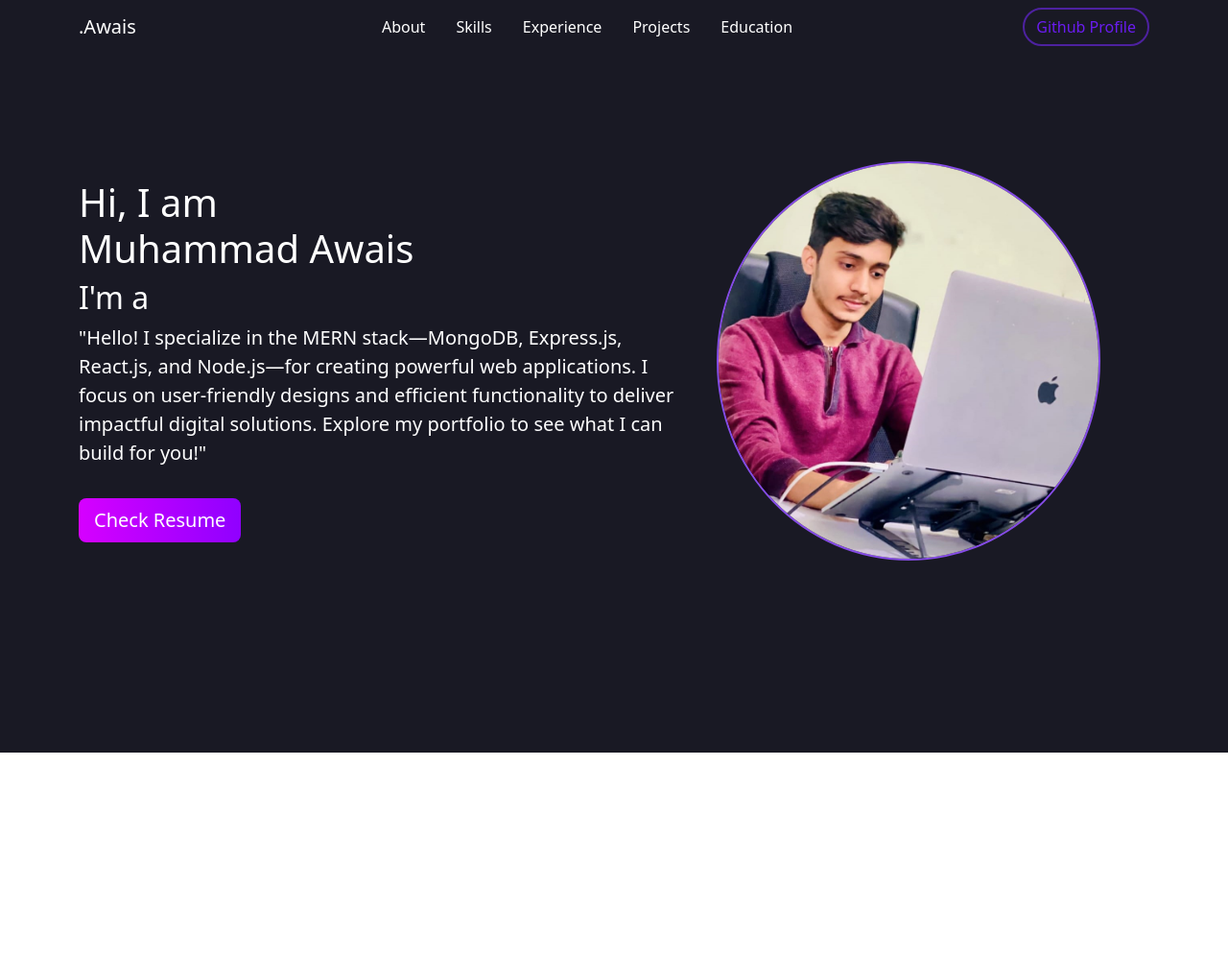
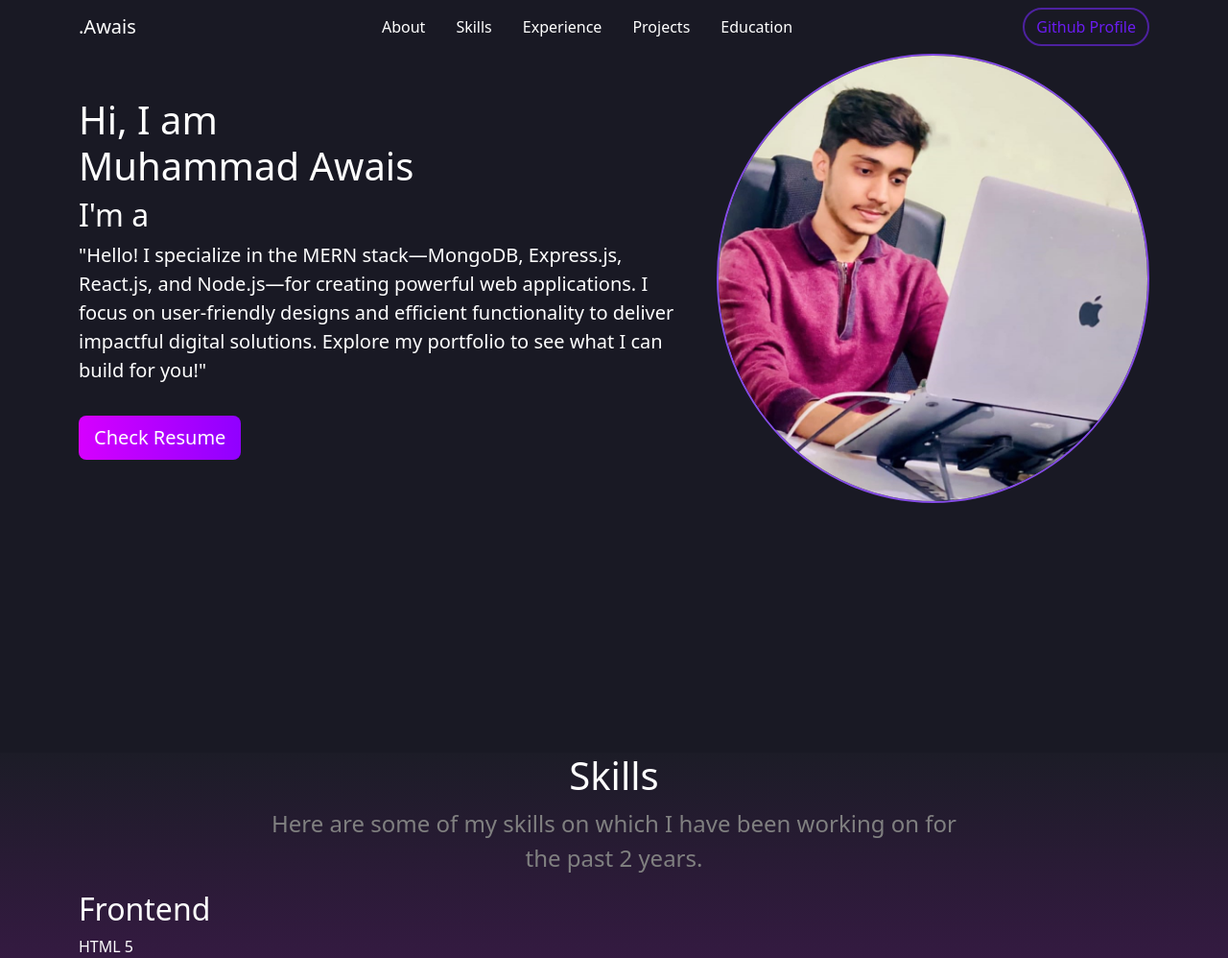
Before and after one commit to awaixrao/Personal-Portfolio, a plain HTML site: page index.html in a window 1280 px wide. Shown: the whole page at 96% size. Before the commit the page ends 800 px from the top, so only its background shows below. Drawn offline with nearby package versions, Linux system fonts and the light colour scheme; a script that the page names is missing.

Commit message:
resume added

```diff
--- a/index.html
+++ b/index.html
@@ -3,21 +3,20 @@
 <head>
     <meta charset="UTF-8">
     <meta name="viewport" content="width=device-width, initial-scale=1.0">
-    <!-- Bootstrap -->
+    <!-- Bootstrap CSS -->
     <link href="https://cdn.jsdelivr.net/npm/bootstrap@5.2.3/dist/css/bootstrap.min.css" rel="stylesheet" integrity="sha384-rbsA2VBKQhggwzxH7pPCaAqO46MgnOM80zW1RWuH61DGLwZJEdK2Kadq2F9CUG65" crossorigin="anonymous">
     <link rel="stylesheet" href="style.css">
     <title>My Personal Portfolio</title>
 </head>
 <body>
-    <!-- NavBar -->
-
-    <nav class="navbar my-nav navbar-expand-lg ">
+    <!-- Navbar -->
+    <nav class="navbar my-nav navbar-expand-lg">
         <div class="container">
-          <a class="navbar-brand text-white"  href="#">.Awais</a>
+            <a class="navbar-brand text-white" href="#">.Awais</a>
             <button class="navbar-toggler" type="button" data-bs-toggle="collapse" data-bs-target="#navbarNav" aria-controls="navbarNav" aria-expanded="false" aria-label="Toggle navigation">
                 <span class="navbar-toggler-icon"></span>
             </button>
-          <div class="collapse navbar-collapse " id="navbarNav">
+            <div class="collapse navbar-collapse" id="navbarNav">
                 <ul class="navbar-nav m-auto d-flex gap-3">
                     <li class="nav-item">
                         <a class="nav-link text-white active" aria-current="page" href="#">About</a>
@@ -29,26 +28,24 @@
                         <a class="nav-link text-white" href="#">Experience</a>
                     </li>
                     <li class="nav-item">
-                <a class="nav-link text-white"  href="#" >Projects</a>
+                        <a class="nav-link text-white" href="#">Projects</a>
                     </li>
                     <li class="nav-item">
-                <a class="nav-link text-white"  href="#" >Education</a>
+                        <a class="nav-link text-white" href="#">Education</a>
                     </li>
                 </ul>
             </div>
             <div>
-
-             <a href="https://github.com/awaixrao " target="_blank" type="button" class="btn btn-outline-primary git-btn rounded-pill ">Github Profile</a>
+                <a href="https://github.com/awaixrao" target="_blank" class="btn btn-outline-primary git-btn rounded-pill">Github Profile</a>
             </div>
         </div>
     </nav>
 
-      <!-- hero section start -->
+    <!-- Hero Section -->
     <section class="hero-section">
         <div class="container">
-          <div class="row header-height">
-            <div class="col-md-7">
-              <div>
+            <div class="row align-items-center">
+                <div class="col-md-7 text-center text-md-start mb-4 mb-md-0">
                     <h1 class="text-white">Hi, I am <br>Muhammad Awais</h1>
                     <div class="d-flex align-items-center gap-2">
                         <h2 class="text-white">I'm a </h2>
@@ -58,29 +55,41 @@
                         </div>
                     </div>
                     <p class="fs-5 text-white">"Hello! I specialize in the MERN stack—MongoDB, Express.js, React.js, and Node.js—for creating powerful web applications. I focus on user-friendly designs and efficient functionality to deliver impactful digital solutions. Explore my portfolio to see what I can build for you!"</p>
-
-                 <button type="button" class="btn mt-3 btn-primary btn-lg resume-btn">Check Resume</button>
+                    <a type="button" target="_blank" href="https://docs.google.com/document/d/1UW1PWBZseWNkWUt4qONAfCrQBw8qDDMx7WBsHPaXryA/edit?usp=drivesdk" class="btn mt-3 btn-primary btn-lg resume-btn">Check Resume</a>
                 </div>
-            </div>
-            <div class="col-md-5">
-              <img class="img-fluid rounded-circle object-fit-cover my-img" height="250" width="400" src="./images/awais.jpeg" alt="">
+                <div class="col-md-5 text-center">
+                    <img class="img-fluid rounded-circle my-img" src="./images/awais.jpeg" alt="">
                 </div>
             </div>
         </div>
     </section>
 
 
+    <!-- skill section -->
+    <section class="skill-sec">
+        <div class="container">
+            <div class="row">
+                <div class="text-center">
+                <h1 class="skills-heading text-white">Skills</h1>
+                <p class="fs-4 grey-clr">Here are some of my skills on which I have been working on for <br> the past 2 years.</p>
+            </div>
+            <div class="col-md-6">
+                <div>
+                    <h2 class="text-white">Frontend</h2>
+                </div>
+                <div>
+                    <span class="text-white" >HTML 5</span>
+                </div>
+            </div>
+            </div>
+        </div>
+    </section>
 
-
-
-
-
-
-
+    <!-- JavaScript -->
     <script>
         const textArray = ["Mern Stack Developer", "Web Developer"];
-const typingSpeed = 100; // Speed in milliseconds between typing each character
-const erasingSpeed = 50; // Speed in milliseconds between erasing each character
+        const typingSpeed = 100;
+        const erasingSpeed = 50;
         let textIndex = 0;
         let charIndex = 0;
         let isTyping = true;
@@ -94,7 +103,7 @@ function typeWriter() {
                 setTimeout(typeWriter, typingSpeed);
             } else if (charIndex == textArray[textIndex].length && isTyping) {
                 isTyping = false;
-    setTimeout(eraseText, 1000); // Wait before erasing text
+                setTimeout(eraseText, 1000);
             }
         }
 
@@ -111,11 +120,10 @@ function eraseText() {
             }
         }
 
-
         setTimeout(typeWriter, 500);
-
     </script>
 
-    <!-- BootStrap Js -->
+    <!-- Bootstrap JS -->
+    <script src="https://cdn.jsdelivr.net/npm/bootstrap@5.2.3/dist/js/bootstrap.bundle.min.js" integrity="sha384-u4CvABBe3VZY6IjMKNqIaXBJ7+5X6p2Z6mH0Dj4MvT8hv4Z+NOz+J2HxY1lZ6dPx" crossorigin="anonymous"></script>
 </body>
 </html>
--- a/style.css
+++ b/style.css
@@ -74,3 +74,15 @@ border: 2px solid rgba(115, 39, 247, 0.587) !important;
      border: none;
     transform: scale(1.05);
   }
+
+
+  /* skills section */
+
+
+  .skill-sec{
+    background-image:linear-gradient(to bottom, #1c1c27,#341a41 );
+
+  }
+  .grey-clr{
+    color: grey;
+  }
```
Lines whose indentation alone changed are shown as unchanged.
